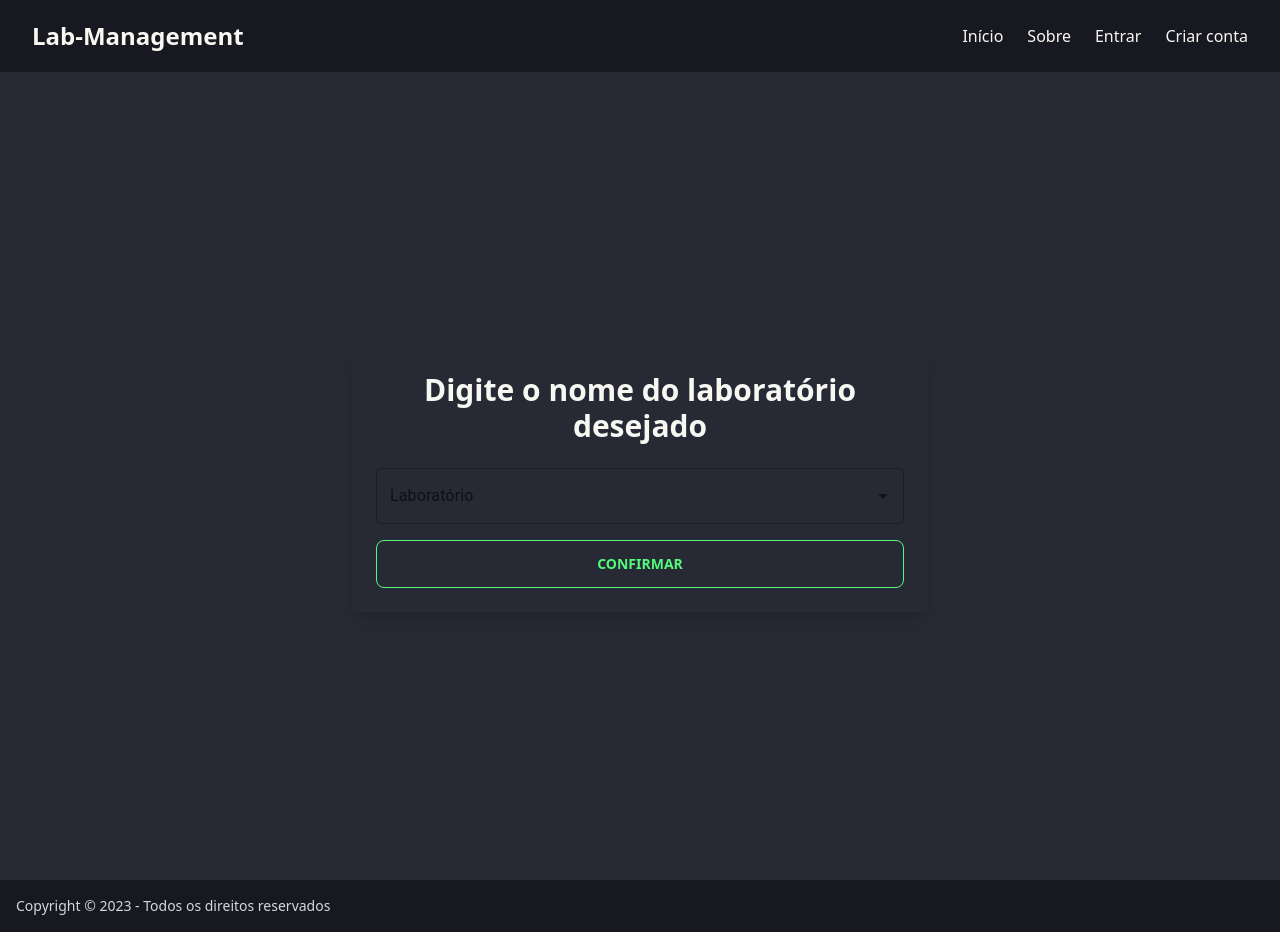
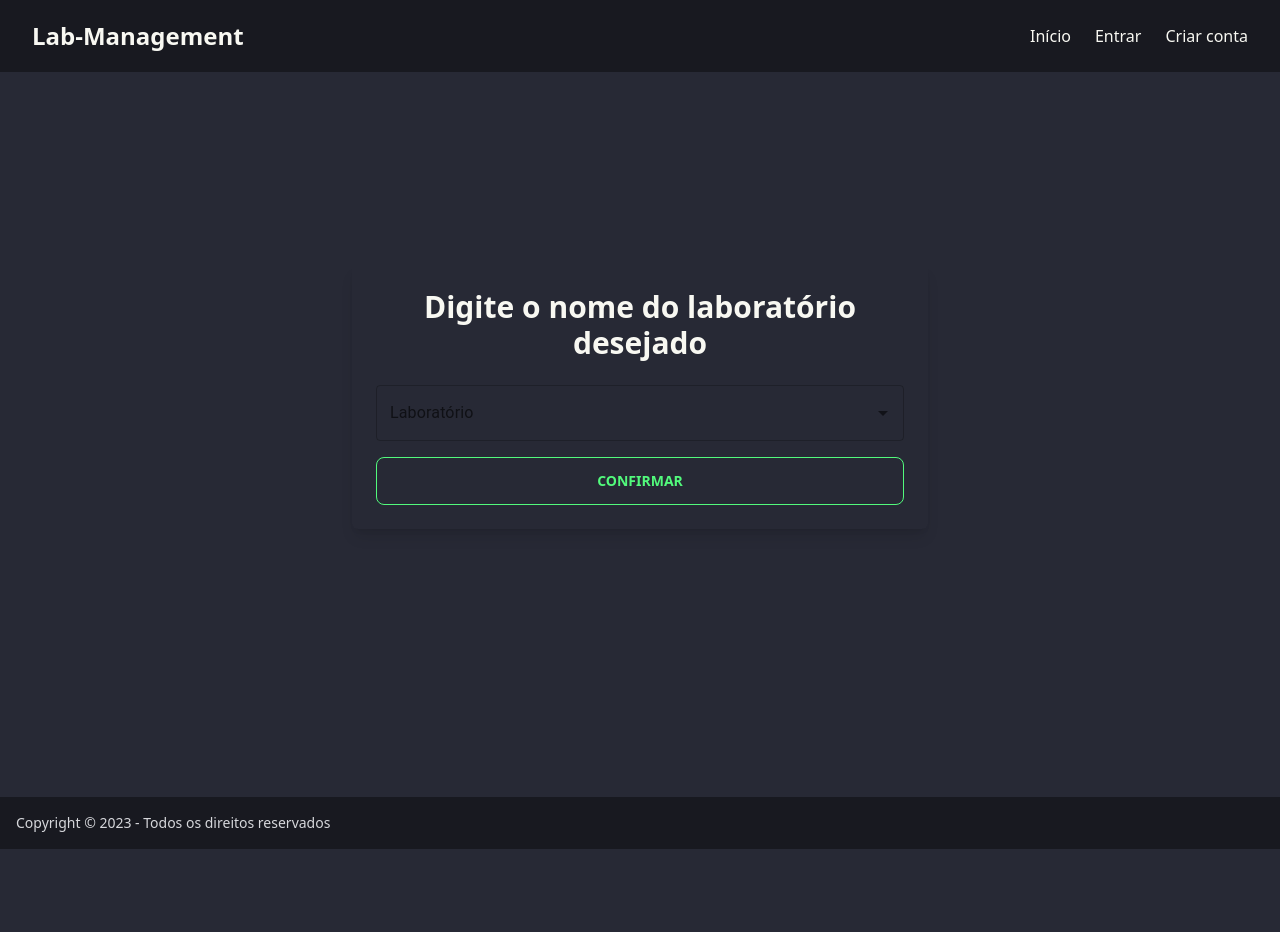
Before and after one commit to FabioVV/web-lab, a Next.js app: page /booking/edit in a window 1280 px wide. After the commit the page ends 849 px from the top, so only its background shows below. Built offline with nearby package versions, Linux system fonts and the light colour scheme; no server answers.

Commit message:
disabled about page fixed low view of edit booking

```diff
--- a/app/booking/edit/page.js
+++ b/app/booking/edit/page.js
@@ -201,7 +201,7 @@ export default function BookingEdit() {
                                 {/* <a href="#" className="px-12 bg-indigo-600 hover:bg-indigo-500 text-white font-semibold py-3">
                                     GO BACK window.location.reload();
                                 </a> */}
-                                <button onClick={() =>{document.getElementById('close_lab').click(); window.location.replace('/')}} id={`confirmed`} className="btn text-green-600" type='button' >
+                                <button onClick={() =>{document.getElementById('close_lab').click(); window.location.replace('/');}} id={`confirmed`} className="btn text-green-600" type='button' >
                                     {isLoading ? <span className="loading loading-spinner loading-lg"></span> : 'Concluir'}
                                 </button>
                             </div>
@@ -376,7 +376,7 @@ export default function BookingEdit() {
                 </div>
               </dialog>
 
-              <div className="relative flex flex-col items-center justify-center min-h-screen overflow-hidden">
+              <div className="booking-body relative flex flex-col items-center justify-center min-h-screen overflow-hidden">
                 <div className="w-full p-6 rounded-md shadow-lg lg:max-w-xl">
                   <h1 className="text-3xl font-bold text-center "> Digite o nome do laboratório desejado </h1>
 
--- a/components/Nav.jsx
+++ b/components/Nav.jsx
@@ -73,11 +73,11 @@ const Nav = () => {
                               Início
                             </Link>
                           </li>
-                          <li className="">
+                          {/* <li className="">
                             <Link className='hover:border-b-2 hover:border-white-900 ' href="/about">
                               Sobre
                             </Link>
-                          </li>
+                          </li> */}
                           <li className="">
                             <Link  className='hover:border-b-2 hover:border-white-900 ' href="/users/account">
                               Conta
@@ -154,11 +154,11 @@ const Nav = () => {
                           Início
                       </Link>
                     </li>
-                    <li className="">
+                    {/* <li className="">
                       <Link className='hover:border-b-2 hover:border-white-900 ' href="/about">
                           Sobre
                       </Link>
-                    </li>
+                    </li> */}
                     <li className="">
                       <button className='hover:border-b-2 hover:border-white-900'  onClick={signIn}>
                           Entrar
--- a/styles/globals.css
+++ b/styles/globals.css
@@ -12,6 +12,10 @@
     margin-top: 12%;
 }
 
+.booking-body{
+    margin-top: -6.5%;
+
+}
 
 .alert {
     border-radius: 10px;
```
Lines whose indentation alone changed are shown as unchanged.
